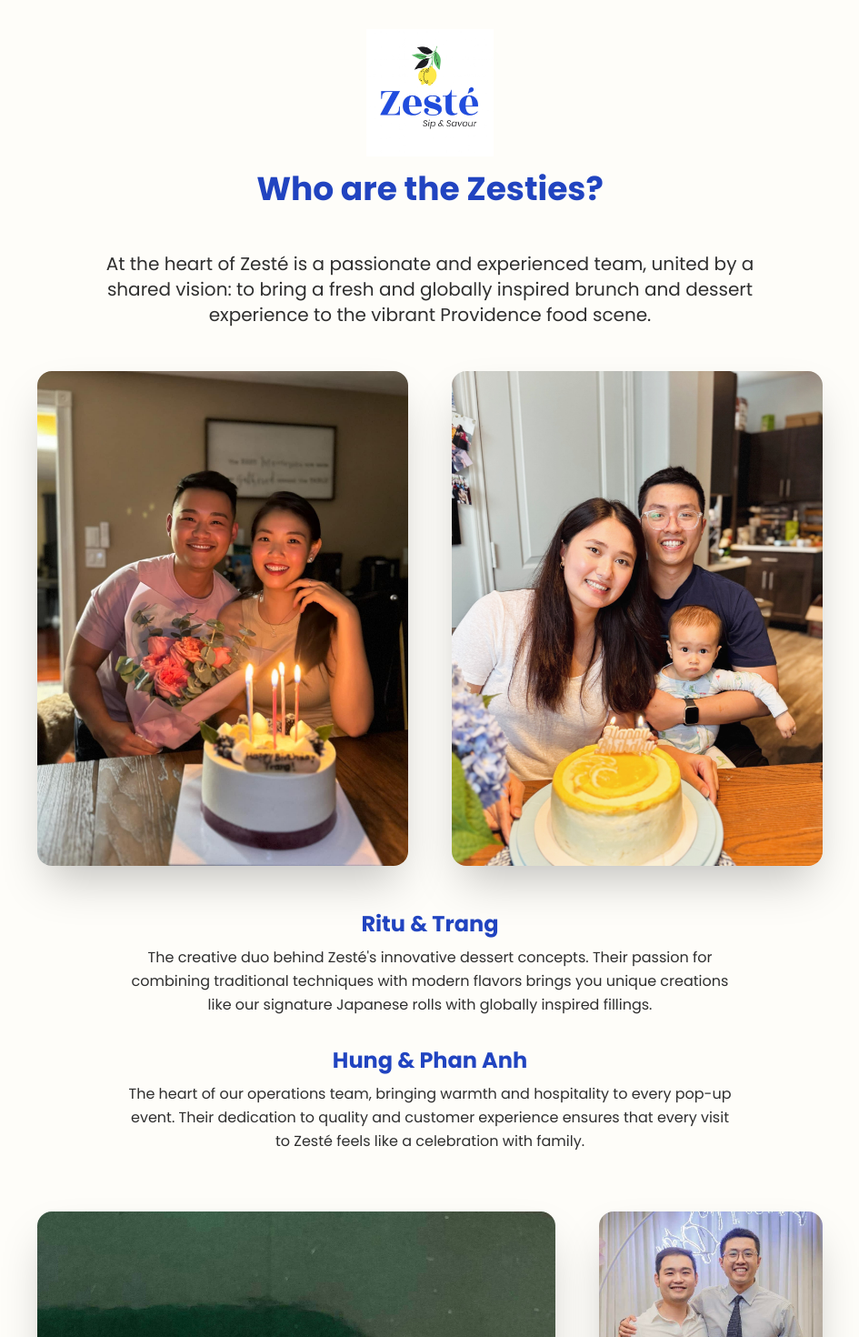
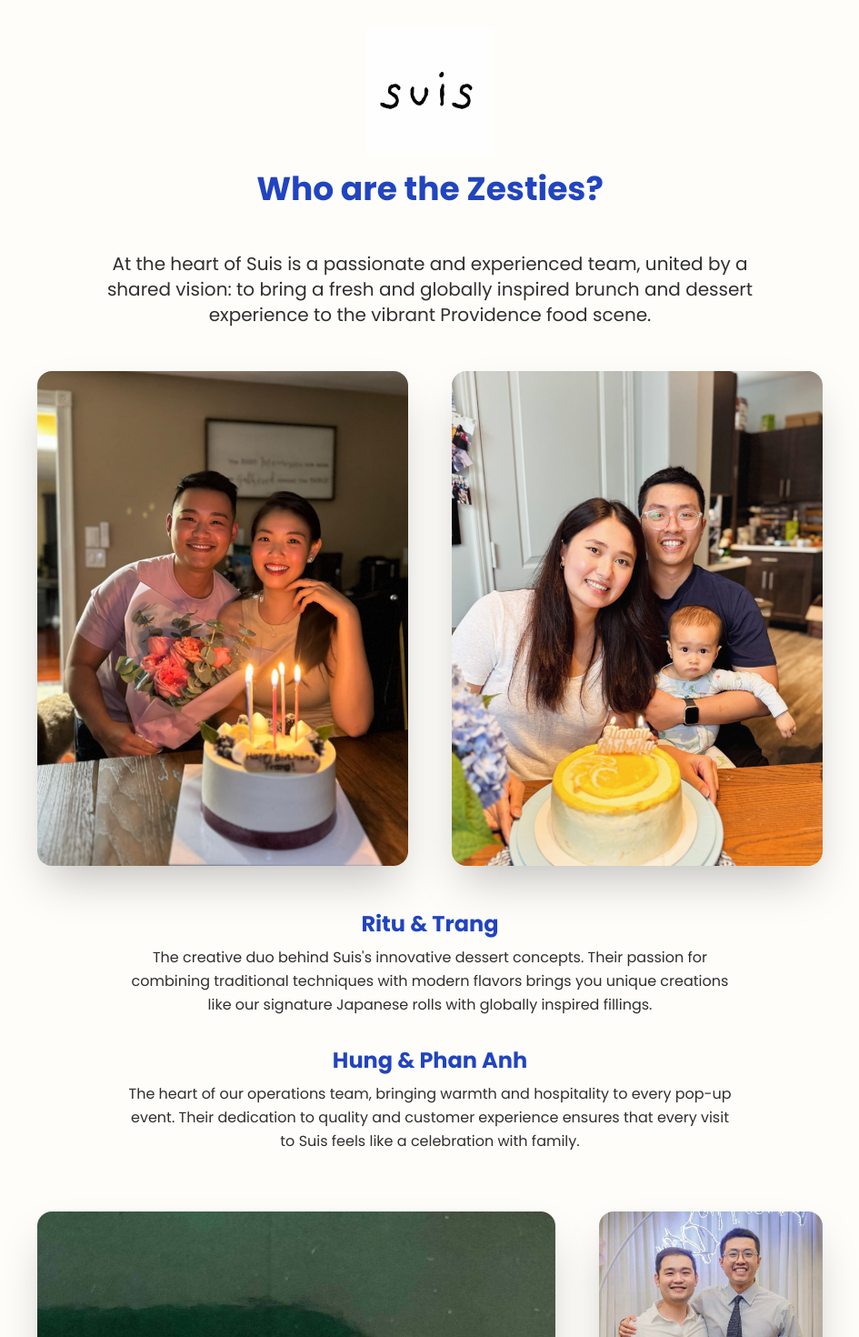
Before and after one commit to hungapp/zeste-pop-up, a Next.js app: page /about in a window 1280 px wide. Shown: the top 1470 px of the page at 91% size, without its empty margins (167-1112 px from the left). Built offline with nearby package versions, Linux system fonts and the light colour scheme.

Commit message:
update logo & name

```diff
--- a/app/about/page.tsx
+++ b/app/about/page.tsx
@@ -9,7 +9,7 @@ export default function AboutPage() {
         <Link href="/">
           <Image
             src="/logo.jpg"
-            alt="Zesté logo"
+            alt="Suis logo"
             width={140}
             height={84}
             className="mx-auto max-w-[140px] w-full h-auto"
@@ -23,7 +23,7 @@ export default function AboutPage() {
         {/* Introduction Text */}
         <div className="text-center mb-12">
           <p className="text-lg md:text-xl leading-relaxed max-w-3xl mx-auto text-[#2f2f2f]">
-            At the heart of Zesté is a passionate and experienced team, united by a shared vision: to bring a fresh and
+            At the heart of Suis is a passionate and experienced team, united by a shared vision: to bring a fresh and
             globally inspired brunch and dessert experience to the vibrant Providence food scene.
           </p>
         </div>
@@ -55,7 +55,7 @@ export default function AboutPage() {
           <div className="text-center">
             <h3 className="text-xl md:text-2xl font-bold text-[#2144c0] mb-2">Ritu & Trang</h3>
             <p className="text-base text-[#2f2f2f] leading-relaxed max-w-2xl mx-auto">
-              The creative duo behind Zesté's innovative dessert concepts. Their passion for combining traditional
+              The creative duo behind Suis's innovative dessert concepts. Their passion for combining traditional
               techniques with modern flavors brings you unique creations like our signature Japanese rolls with globally
               inspired fillings.
             </p>
@@ -64,7 +64,7 @@ export default function AboutPage() {
             <h3 className="text-xl md:text-2xl font-bold text-[#2144c0] mb-2">Hung & Phan Anh</h3>
             <p className="text-base text-[#2f2f2f] leading-relaxed max-w-2xl mx-auto">
               The heart of our operations team, bringing warmth and hospitality to every pop-up event. Their
-              dedication to quality and customer experience ensures that every visit to Zesté feels like a celebration
+              dedication to quality and customer experience ensures that every visit to Suis feels like a celebration
               with family.
             </p>
           </div>
--- a/app/layout.tsx
+++ b/app/layout.tsx
@@ -10,7 +10,7 @@ const poppins = Poppins({
 })
 
 export const metadata: Metadata = {
-  title: "Zesté | Sip & Savour",
+  title: "Suis | Sip & Savour",
   description:
     "Your destination for delightful desserts and refreshing drinks",
 }
--- a/app/menu/page.tsx
+++ b/app/menu/page.tsx
@@ -9,7 +9,7 @@ export default function MenuPage() {
         <Link href="/">
           <Image
             src="/logo.jpg"
-            alt="Zesté logo"
+            alt="Suis logo"
             width={140}
             height={84}
             className="mx-auto max-w-[140px] w-full h-auto"
--- a/app/page.tsx
+++ b/app/page.tsx
@@ -10,7 +10,7 @@ export default function HomePage() {
         <div className="mb-6">
           <Image
             src="/logo.jpg"
-            alt="Zesté logo"
+            alt="Suis logo"
             width={200}
             height={120}
             className="mx-auto max-w-[200px] w-full h-auto"
@@ -23,7 +23,7 @@ export default function HomePage() {
 
         {/* Description */}
         <p className="text-base md:text-lg leading-relaxed mb-8 max-w-[600px] mx-auto text-[#2f2f2f]">
-          Welcome to <strong>Zesté</strong> – your destination for delightful desserts and refreshing drinks at local
+          Welcome to <strong>Suis</strong> – your destination for delightful desserts and refreshing drinks at local
           pop‑up events. Join us as we bring sweet indulgence and vibrant flavours to the Providence food scene. Follow
           along and we'll let you know where we're popping up next!
         </p>
@@ -56,7 +56,7 @@ export default function HomePage() {
           </Link>
 
           <a
-            href="https://forms.gle/3pUiwCZ4qBbgZSLw5"
+            href="https://forms.gle/vRpmUKdzYf2jjmVH6"
             target="_blank"
             rel="noopener noreferrer"
             className="w-full inline-block text-center py-3 px-6 bg-[#f5c84d] text-[#2f2f2f] font-semibold rounded-full shadow-md hover:opacity-90 transition-opacity duration-200"
```
Also changed, not shown: public/logo.jpg.
